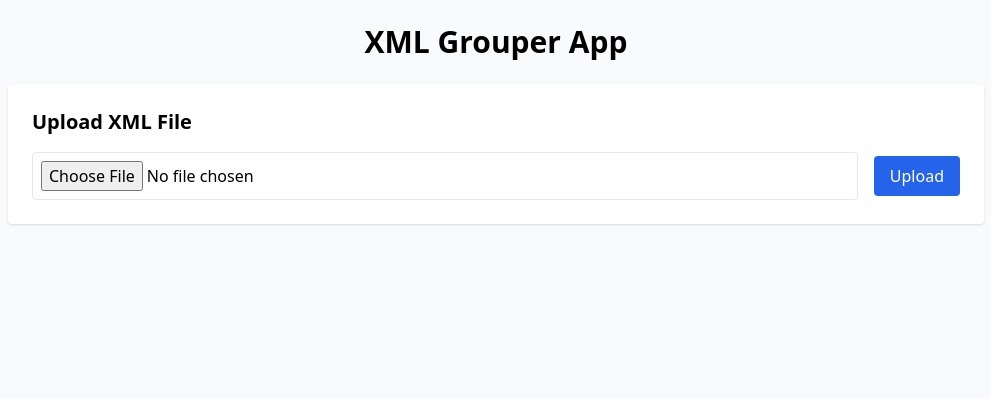
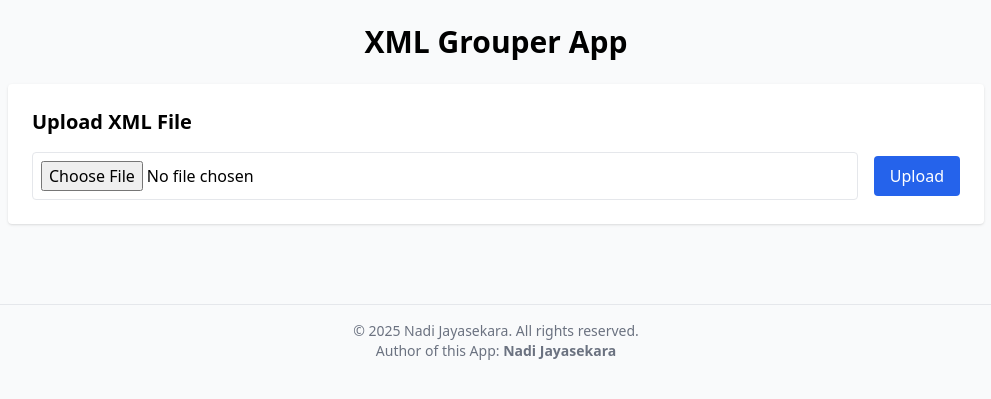
Before and after one commit to nadithakj/nodegrouper, a FastAPI app: page / in a window 1280 px wide. Shown: the top 399 px of the page, without its empty margins (144-1135 px from the left). Run offline with FastAPI, Linux system fonts and the light colour scheme; some libraries are stand-ins or nearby versions.

Commit message:
Update index.html

```diff
--- a/templates/index.html
+++ b/templates/index.html
@@ -81,6 +81,9 @@
     </div>
     {% endif %}
 </div>
-
+  <footer class="mt-8 p-4 text-center text-gray-500 text-sm border-t border-gray-200">
+        &copy; 2025 Nadi Jayasekara. All rights reserved. <br>
+        Author of this App: <strong>Nadi Jayasekara</strong>
+    </footer>
 </body>
 </html>
```
